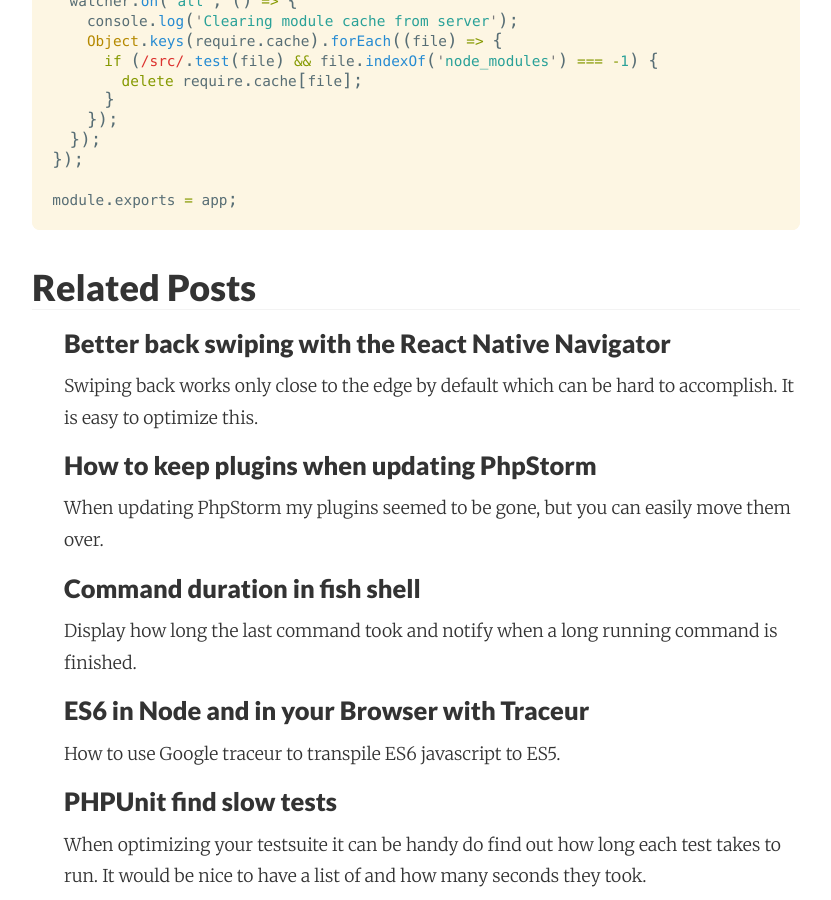
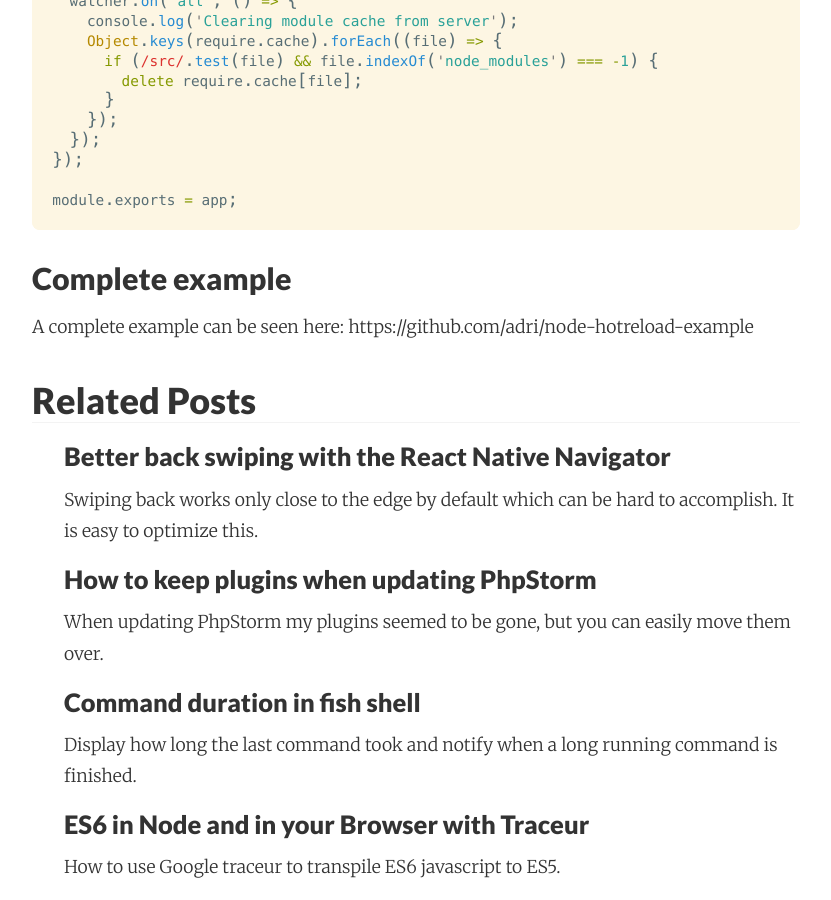
Before and after one commit to adri/adri.github.io, a Jekyll site: the page built from _posts/2016-01-20-manage-dependencies-in-nodejs-app.md, in a window 1280 px wide and 900 px high, scrolled down 4745 px. Shown: the whole window, without its empty margins (224-1055 px from the left). Built offline with Jekyll 4.4.1, drawn with Linux system fonts in a browser that asks for light colours; nearby versions of some CDN libraries; Markdown is read by kramdown in place of the engine named in the settings; comment, search, counter and statistics services are not loaded.

Commit message:
Adds example

````diff
--- a/_posts/2016-01-20-manage-dependencies-in-nodejs-app.md
+++ b/_posts/2016-01-20-manage-dependencies-in-nodejs-app.md
@@ -202,3 +202,7 @@ watcher.on('ready', () => {
 
 module.exports = app;
 ```
+
+## Complete example
+
+A complete example can be seen here: https://github.com/adri/node-hotreload-example
````
